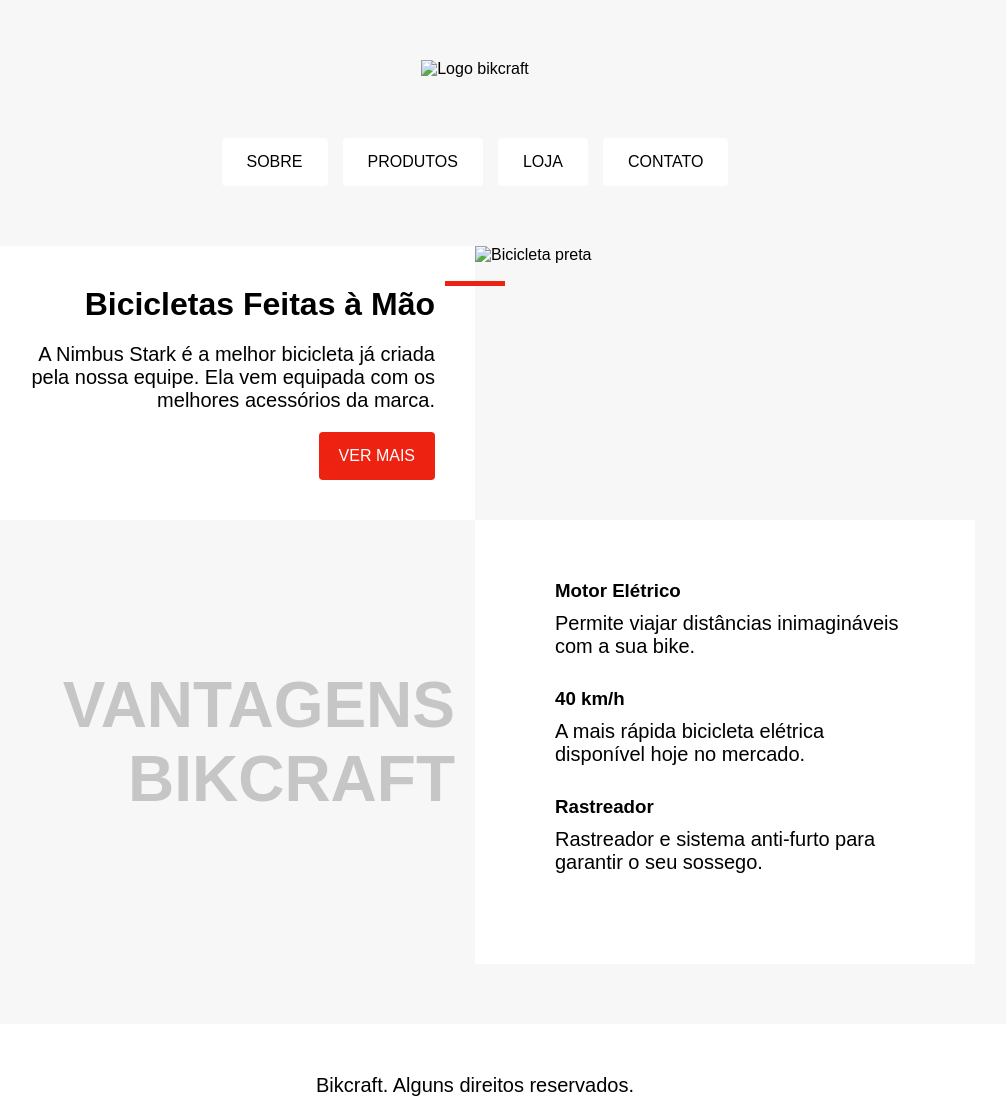
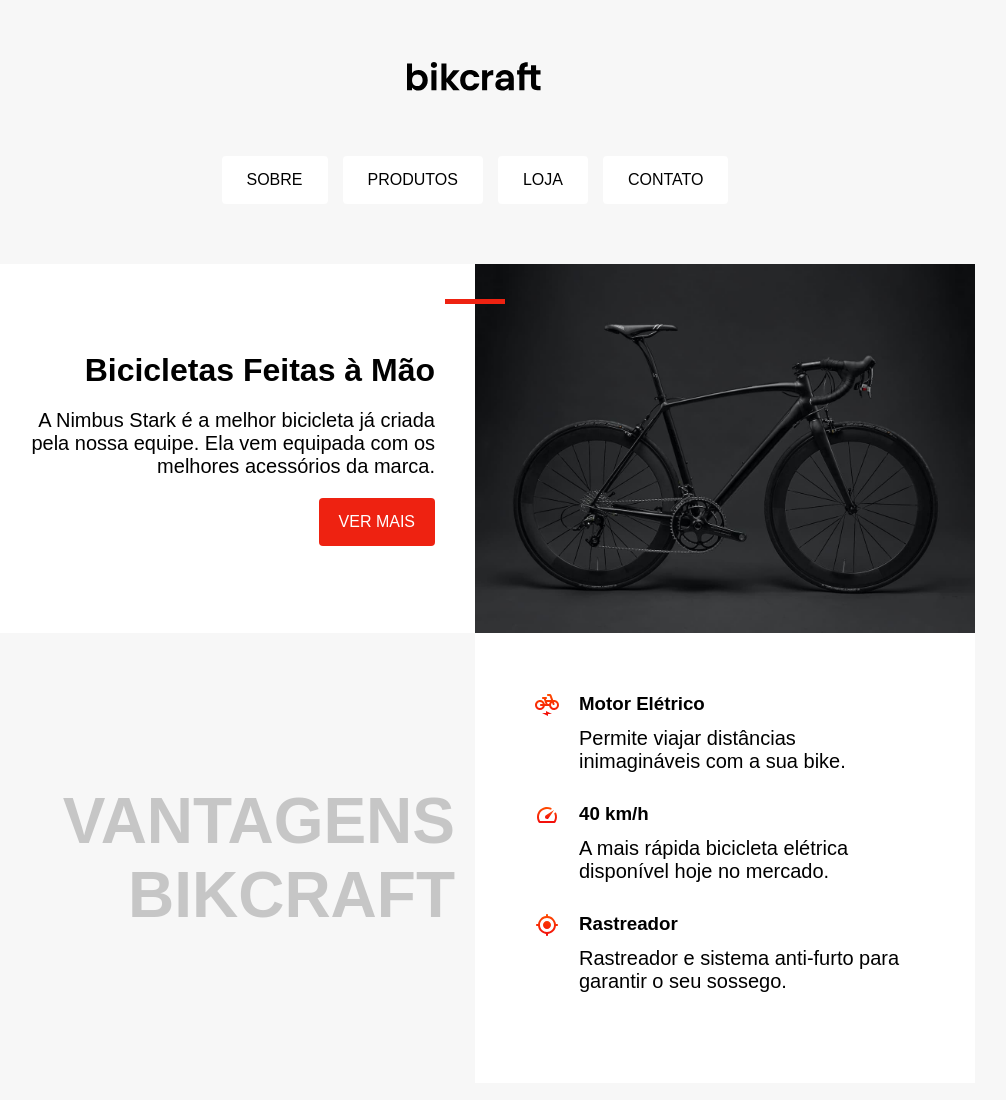
Before and after one commit to Vinicius-Souuza/CSSPosicionamento, a plain HTML site: page index.html in a window 1280 px wide. Shown: the top 1100 px of the page, without its empty margins (165-1171 px from the left). Drawn offline with Linux system fonts and the light colour scheme; the site is published under a folder, as on GitHub Pages, so addresses that start at the root find nothing.

Commit message:
alteração caminho das imagens

```diff
--- a/index.html
+++ b/index.html
@@ -11,7 +11,7 @@
 <body>
 
   <div class="logo">
-    <img src="/img/bikcraft.svg" alt="Logo bikcraft">
+    <img src="./img/bikcraft.svg" alt="Logo bikcraft">
   </div>
 
   <div class="flex">
@@ -29,20 +29,20 @@
       <span class="item"></span>
     </div>
 
-    <img class="bicicleta" src="/img/bicicleta.jpg" alt="Bicicleta preta">
+    <img class="bicicleta" src="./img/bicicleta.jpg" alt="Bicicleta preta">
 
     <div class="vantagens">
       <h2>VANTAGENS BIKCRAFT</h2>
     </div>
 
     <div class="informacoes">
-      <img src="/img/eletrica.svg" alt="">
+      <img src="./img/eletrica.svg" alt="">
       <h3>Motor Elétrico</h3>
       <p class="texto">Permite viajar distâncias inimagináveis com a sua bike.</p>
-      <img src="/img/velocidade.svg" alt="">
+      <img src="./img/velocidade.svg" alt="">
       <h3>40 km/h</h3>
       <p class="texto">A mais rápida bicicleta elétrica disponível hoje no mercado.</p>
-      <img src="/img/rastreador.svg" alt="">
+      <img src="./img/rastreador.svg" alt="">
       <h3>Rastreador</h3>
       <p class="texto">Rastreador e sistema anti-furto para garantir o seu sossego.</p>
     </div>
```
